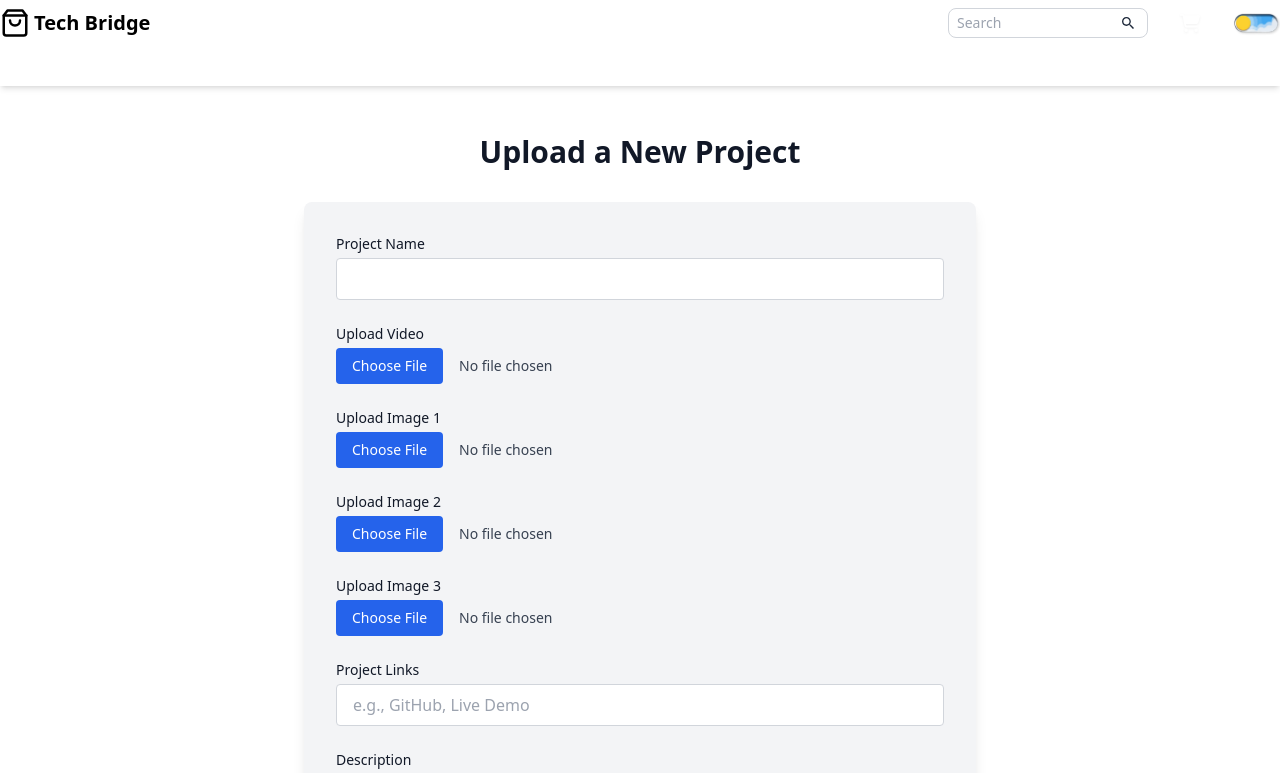
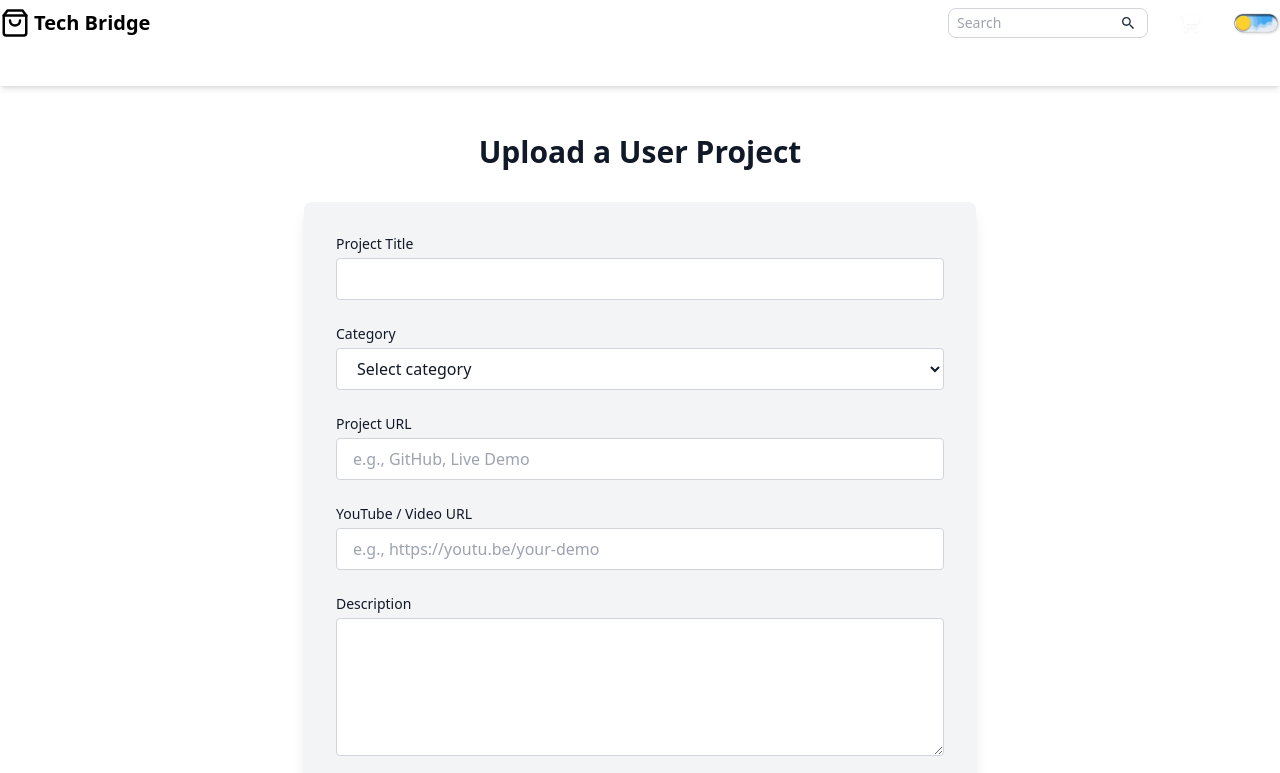
Before and after one commit to thefearlesscoder/Tech-Bridge, a React (Vite) app in the folder frontend/: page /upload-project in a window 1280 px wide. Shown: the top 773 px of the page. Built offline with nearby package versions, Linux system fonts and the light colour scheme.

Commit message:
project creation done

```diff
--- a/frontend/src/pages/UploadPorject.jsx
+++ b/frontend/src/pages/UploadPorject.jsx
@@ -2,52 +2,60 @@ import { useState } from "react";
 import axios from "axios";
 import toast from "react-hot-toast";
 import Spinner from "../components/Snipper";
+import { useNavigate } from "react-router-dom";
+import { BASE_URL } from "../../data";
 
 export default function CreateProjectPage() {
   const [name, setName] = useState("");
-  const [video, setVideo] = useState(null);
-  const [image1, setImage1] = useState(null);
-  const [image2, setImage2] = useState(null);
-  const [image3, setImage3] = useState(null);
+  const [category, setCategory] = useState("");
   const [description, setDescription] = useState("");
   const [links, setLinks] = useState("");
+  const [videoUrl, setVideoUrl] = useState("");
   const [loading, setLoading] = useState(false);
   const [message, setMessage] = useState("");
+  const navigate = useNavigate();
 
   const handleSubmit = async (e) => {
+
     e.preventDefault();
 
-    if (!name || !video || !description || !image1 || !image2 || !image3 || !links) {
-      toast.error("⚠️ Please fill in all fields, upload all 3 images, and provide project links.");
+    if (!name || !category || !description || !links || !videoUrl) {
+      toast.error("Please fill in all fields.");
       return;
     }
 
-    const formData = new FormData();
-    formData.append("name", name);
-    formData.append("video", video);
-    formData.append("description", description);
-    formData.append("image1", image1);
-    formData.append("image2", image2);
-    formData.append("image3", image3);
-    formData.append("links", links);
-
     try {
       setLoading(true);
-      const res = await axios.post(`${BASE_URL}/product/addproduct`, formData, {
-        withCredentials: true,
-      });
+      const res = await axios.post(
+        `${BASE_URL}/project/addproject`,
+        {
+          title:name,
+          category,
+          description,
+          gitHub:links,
+          mediaUrls:videoUrl,
+        },
+        {
+          withCredentials: true,
+        }
+      );
 
-      setMessage("✅ Project created successfully!");
-      setName("");
-      setVideo(null);
-      setImage1(null);
-      setImage2(null);
-      setImage3(null);
-      setDescription("");
-      setLinks("");
+      // setMessage("✅ Project created successfully!");
+      if ( res.data.success) {
+        setName("");
+        setCategory("");
+        setDescription("");
+        setLinks("");
+        setVideoUrl("");
+        toast.success("Project created successfully!");
+        navigate("/");
+      }
+      else {
+        toast.error("Project creation failed");
+      }
     } catch (err) {
       console.error(err);
-      setMessage("❌ Failed to create project.");
+      toast.error("Failed to create project.");
     } finally {
       setLoading(false);
     }
@@ -61,7 +69,7 @@ export default function CreateProjectPage() {
     <div className="min-h-screen bg-white text-gray-900 dark:bg-gray-950 dark:text-white flex flex-col items-center justify-start py-12 px-4">
       <div className="w-full max-w-2xl">
         <h1 className="text-3xl font-bold mb-8 text-center">
-          Upload a New Project
+          Upload a User Project
         </h1>
 
         {message && (
@@ -75,7 +83,7 @@ export default function CreateProjectPage() {
           className="bg-gray-100 dark:bg-gray-900 text-gray-900 dark:text-white p-8 rounded-lg shadow-lg space-y-6"
         >
           <div>
-            <label className="block text-sm font-medium mb-1">Project Name</label>
+            <label className="block text-sm font-medium mb-1">Project Title</label>
             <input
               type="text"
               className="w-full px-4 py-2 rounded bg-white dark:bg-gray-800 border border-gray-300 dark:border-gray-700 focus:outline-none focus:ring-2 focus:ring-blue-500"
@@ -86,45 +94,46 @@ export default function CreateProjectPage() {
           </div>
 
           <div>
-            <label className="block text-sm font-medium mb-1">Upload Video</label>
-            <input
-              type="file"
-              accept="video/*"
-              onChange={(e) => setVideo(e.target.files[0])}
-              className="block w-full text-sm text-gray-700 dark:text-gray-300 file:mr-4 file:py-2 file:px-4 file:rounded file:border-0 file:bg-blue-600 file:text-white hover:file:bg-blue-700"
+            <label className="block text-sm font-medium mb-1">Category</label>
+            <select
+              value={category}
+              onChange={(e) => setCategory(e.target.value)}
+              className="w-full px-4 py-2 rounded bg-white dark:bg-gray-800 border border-gray-300 dark:border-gray-700 focus:outline-none focus:ring-2 focus:ring-blue-500"
               required
-            />
+            >
+              <option value="" disabled>Select category</option>
+              <option value="WEB">WEB</option>
+              <option value="AI/ML">AI/ML</option>
+              <option value="Blockchain">Blockchain</option>
+              <option value="Web3">Web3</option>
+              <option value="DevOps">DevOps</option>
+              <option value="Mobile">Mobile</option>
+              <option value="GameDev">GameDev</option>
+              <option value="Cybersecurity">Cybersecurity</option>
+              <option value="Other">Other</option>
+            </select>
           </div>
 
-          {[image1, image2, image3].map((_, i) => (
-            <div key={i}>
-              <label className="block text-sm font-medium mb-1">
-                Upload Image {i + 1}
-              </label>
-              <input
-                type="file"
-                accept="image/*"
-                onChange={(e) =>
-                  i === 0
-                    ? setImage1(e.target.files[0])
-                    : i === 1
-                    ? setImage2(e.target.files[0])
-                    : setImage3(e.target.files[0])
-                }
-                className="block w-full text-sm text-gray-700 dark:text-gray-300 file:mr-4 file:py-2 file:px-4 file:rounded file:border-0 file:bg-blue-600 file:text-white hover:file:bg-blue-700"
-                required
-              />
-            </div>
-          ))}
-
           <div>
-            <label className="block text-sm font-medium mb-1">Project Links</label>
+            <label className="block text-sm font-medium mb-1">Project URL</label>
             <input
               type="text"
               placeholder="e.g., GitHub, Live Demo"
               className="w-full px-4 py-2 rounded bg-white dark:bg-gray-800 border border-gray-300 dark:border-gray-700 focus:outline-none focus:ring-2 focus:ring-blue-500"
               value={links}
               onChange={(e) => setLinks(e.target.value)}
+              required
+            />
+          </div>
+
+          <div>
+            <label className="block text-sm font-medium mb-1">YouTube / Video URL</label>
+            <input
+              type="url"
+              placeholder="e.g., https://youtu.be/your-demo"
+              className="w-full px-4 py-2 rounded bg-white dark:bg-gray-800 border border-gray-300 dark:border-gray-700 focus:outline-none focus:ring-2 focus:ring-blue-500"
+              value={videoUrl}
+              onChange={(e) => setVideoUrl(e.target.value)}
               required
             />
           </div>
@@ -145,7 +154,7 @@ export default function CreateProjectPage() {
             className="w-full bg-blue-600 hover:bg-blue-700 transition duration-200 px-4 py-2 rounded text-white font-semibold"
             disabled={loading}
           >
-            {loading ? "Submitting..." : "Create Project"}
+            {loading ? "Submitting..." : "Upload Project"}
           </button>
         </form>
       </div>
```
Also changed, not shown: 1 other file (tests, documents, lock files or other folders).
